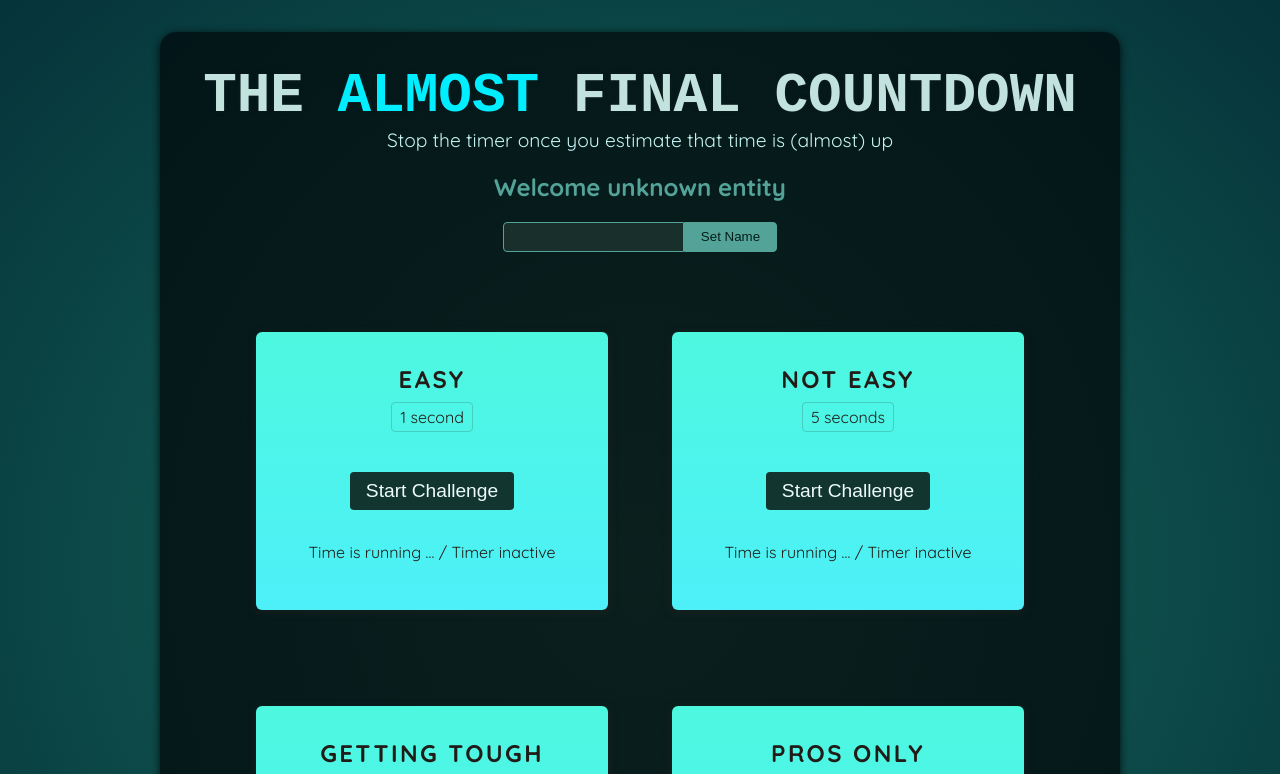
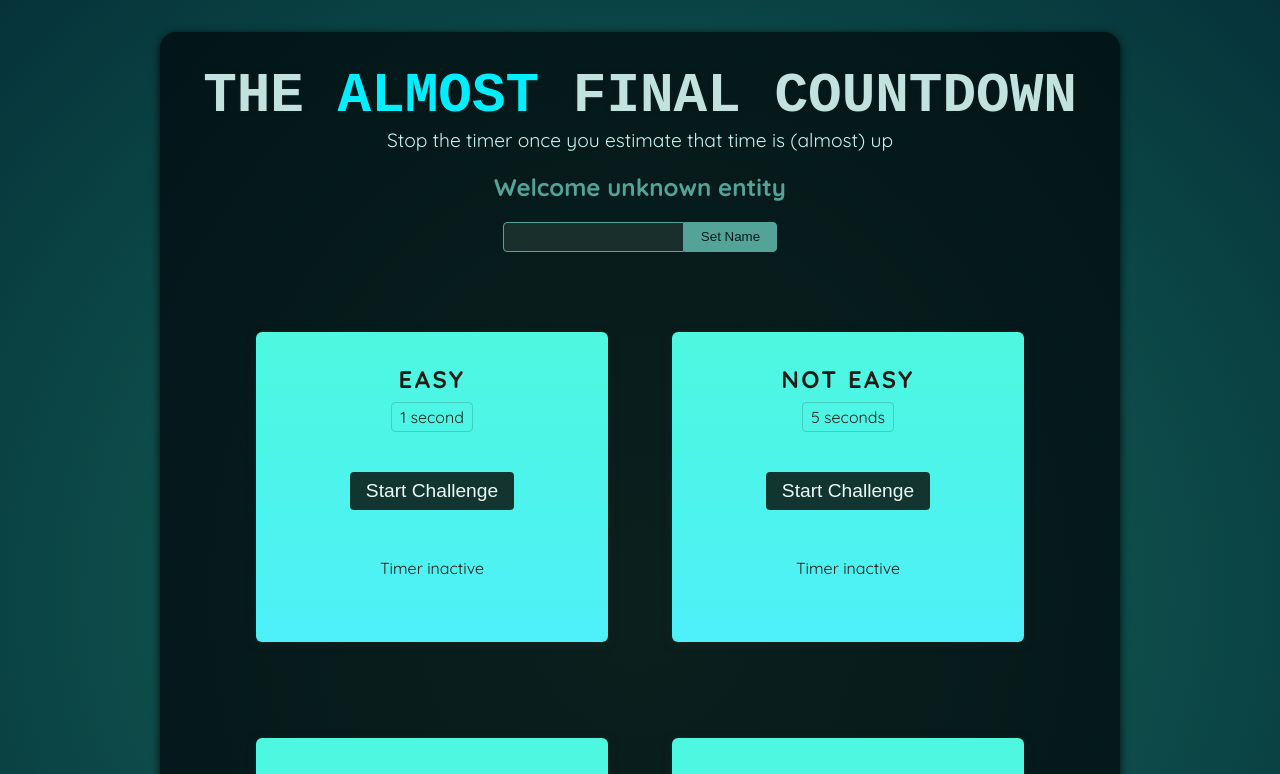
Before and after one commit to valeratech/React-count-down-timer-application, a React (Vite) app: page / in a window 1280 px wide. Shown: the top 774 px of the page. Built offline with nearby package versions, Linux system fonts and the light colour scheme; a web font is replaced by a local one.

Commit message:
Create start-timer logic when 'Start Challenge'' button is clicked. A dynamic display mes sage is created to toggle between 'Time is running ...' and 'Timer inactive' as well as a 'You lost' message when the timer runs out.

```diff
--- a/src/components/TimerChallenge.jsx
+++ b/src/components/TimerChallenge.jsx
@@ -1,17 +1,35 @@
+import {useState, useRef} from 'react';
+
 function TimerChallenge({title, targetTime}) {
+    const [timerExpired, setTimerExpired] = useState(false);
+    const [timerStart, setTimerStart] = useState(false);
+
+    // Multiply by 1000 to calculate in milliseconds
+    function startChallengeHandler() {
+        setTimerStart(true);
+        setTimeout(() => {
+            setTimerExpired(true);
+            setTimerStart(false);
+        }, targetTime * 1000);
+    }
+
+    const gameStatusMessage = timerExpired && <p>You Lost!</p>
+    const startTimeMessage = timerStart ? <p>Time is running ...</p> : <p>Timer inactive</p>
+
     return (
         <section className="challenge">
             <h2>{title}</h2>
+            {gameStatusMessage}
             <p className="challenge-time">
                 {targetTime} second{targetTime > 1 ? 's' : ''}
             </p>
             <p>
-                <button>
+                <button onClick={startChallengeHandler}>
                     Start Challenge
                 </button>
             </p>
             <p className="">
-                Time is running ... / Timer inactive
+                {startTimeMessage}
             </p>
         </section>
     );
```
